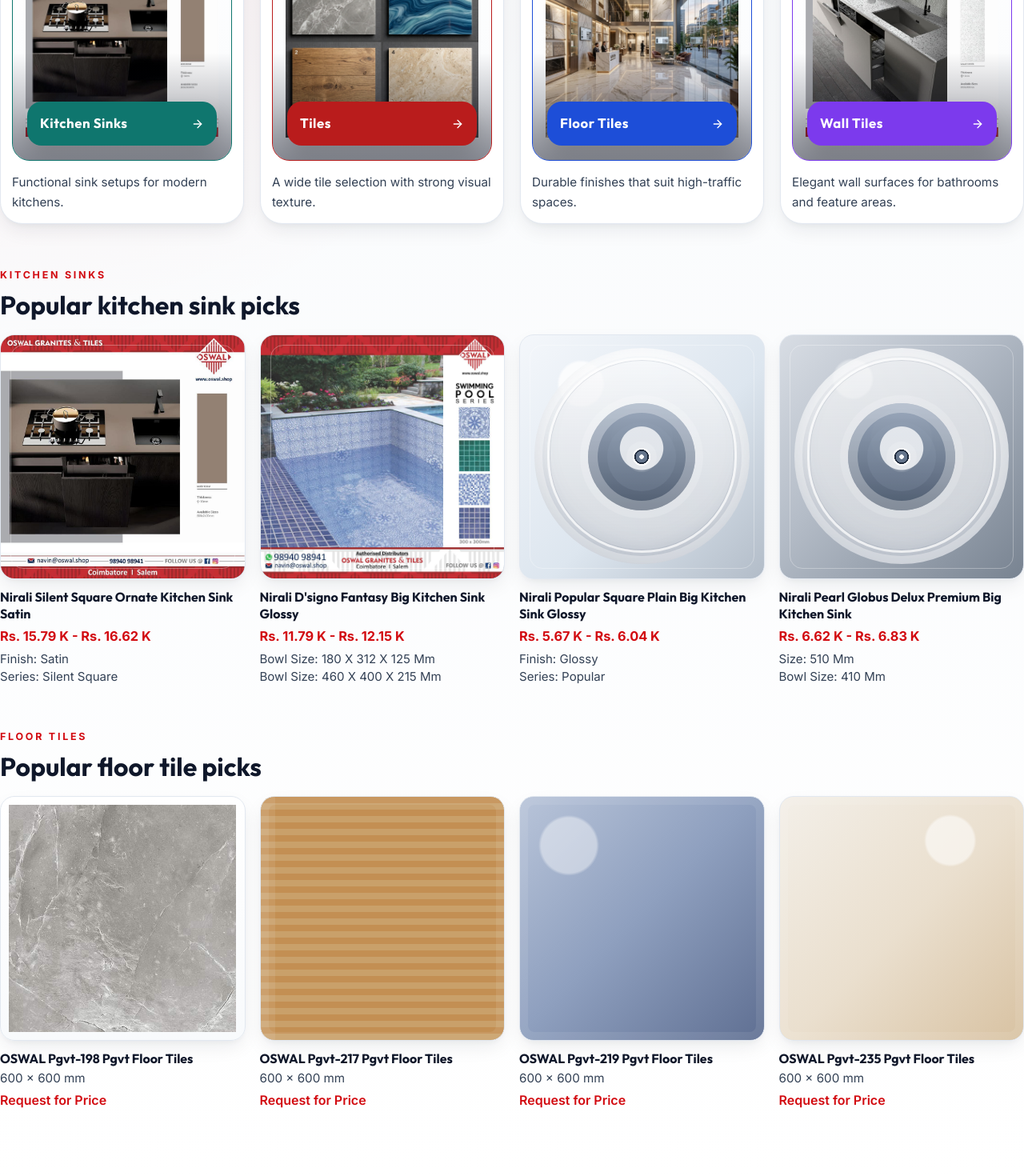
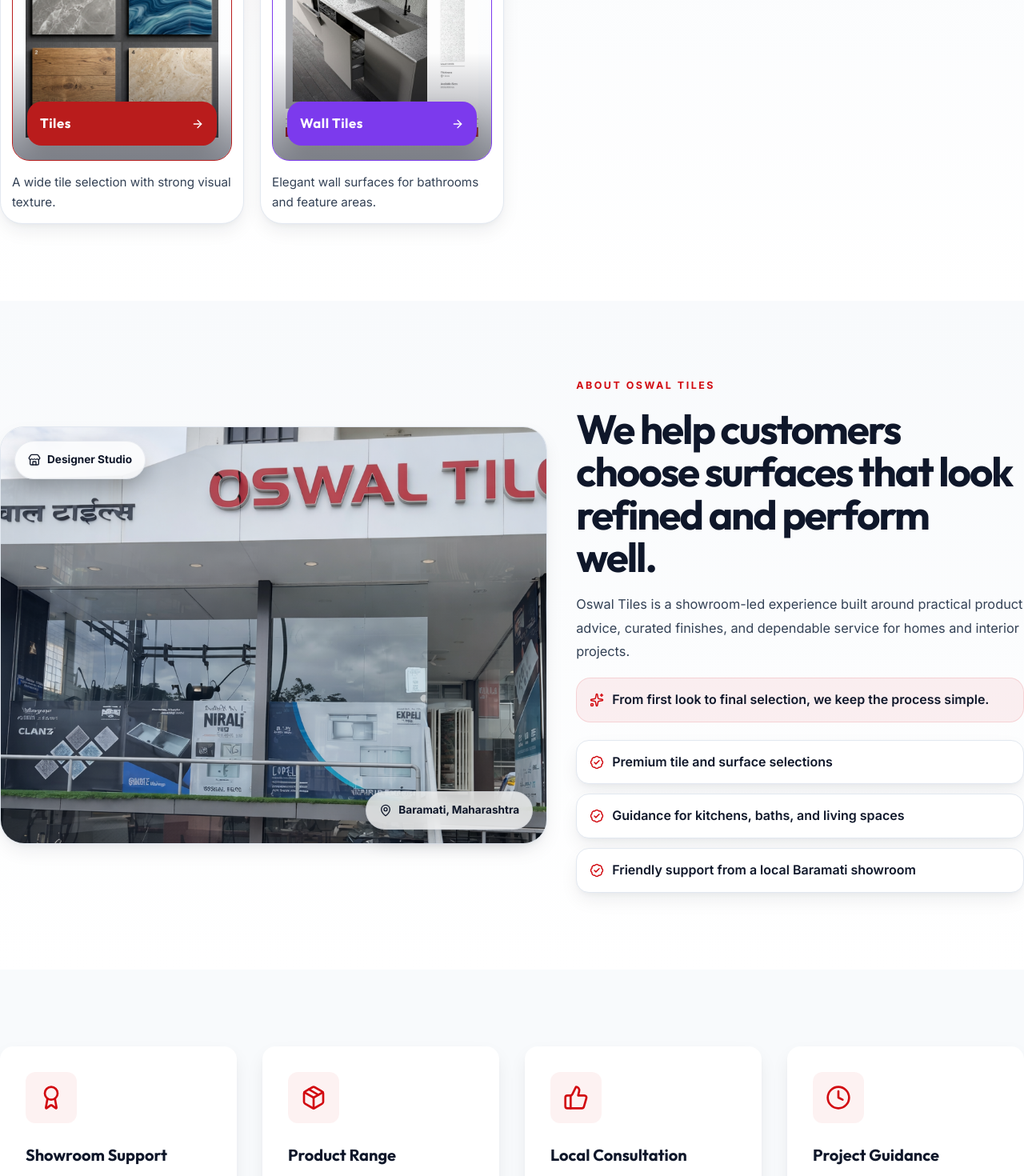
Before and after one commit to PrasadGhadge-WebDev/Oswal-Landing_page, a React (Vite) app in the folder client/: page / in a window 1280 px wide. Shown: the part 2540-4010 px from the top of the page at 80% size. Built offline with nearby package versions, Linux system fonts and the light colour scheme; a web font is replaced by a local one.

Commit message:
backup before delete

```diff
--- a/client/src/components/Category.jsx
+++ b/client/src/components/Category.jsx
@@ -4,22 +4,10 @@ import './Category.css';
 
 const categories = [
   {
-    name: 'Kitchen Sinks',
-    image: '/Whataap.jpeg',
-    accent: '#0F766E',
-    description: 'Functional sink setups for modern kitchens.',
-  },
-  {
     name: 'Tiles',
     image: '/tiles.png',
     accent: '#B91C1C',
     description: 'A wide tile selection with strong visual texture.',
-  },
-  {
-    name: 'Floor Tiles',
-    image: '/hero.png',
-    accent: '#1D4ED8',
-    description: 'Durable finishes that suit high-traffic spaces.',
   },
   {
     name: 'Wall Tiles',
@@ -29,61 +17,7 @@ const categories = [
   },
 ];
 
-const floorTileProducts = [
-  {
-    name: 'OSWAL Pgvt-198 Pgvt Floor Tiles',
-    size: '600 x 600 mm',
-    price: 'Request for Price',
-    image: '/brands/oswal-pgvt-198.jpg',
-  },
-  {
-    name: 'OSWAL Pgvt-217 Pgvt Floor Tiles',
-    size: '600 x 600 mm',
-    price: 'Request for Price',
-    tone: 'wood-beige',
-  },
-  {
-    name: 'OSWAL Pgvt-219 Pgvt Floor Tiles',
-    size: '600 x 600 mm',
-    price: 'Request for Price',
-    tone: 'stone-blue',
-  },
-  {
-    name: 'OSWAL Pgvt-235 Pgvt Floor Tiles',
-    size: '600 x 600 mm',
-    price: 'Request for Price',
-    tone: 'cream-sand',
-  },
-];
 
-const kitchenSinkProducts = [
-  {
-    name: 'Nirali Silent Square Ornate Kitchen Sink Satin',
-    price: 'Rs. 15.79 K - Rs. 16.62 K',
-    details: ['Finish: Satin', 'Series: Silent Square'],
-    image: '/Whataap.jpeg',
-    mediaClass: 'stainless',
-  },
-  {
-    name: "Nirali D'signo Fantasy Big Kitchen Sink Glossy",
-    price: 'Rs. 11.79 K - Rs. 12.15 K',
-    details: ['Bowl Size: 180 X 312 X 125 Mm', 'Bowl Size: 460 X 400 X 215 Mm'],
-    image: '/WhatsApp Image 2026-04-08 at 11.3.jpeg',
-    mediaClass: 'brushed',
-  },
-  {
-    name: 'Nirali Popular Square Plain Big Kitchen Sink Glossy',
-    price: 'Rs. 5.67 K - Rs. 6.04 K',
-    details: ['Finish: Glossy', 'Series: Popular'],
-    mediaClass: 'gloss',
-  },
-  {
-    name: 'Nirali Pearl Globus Delux Premium Big Kitchen Sink',
-    price: 'Rs. 6.62 K - Rs. 6.83 K',
-    details: ['Size: 510 Mm', 'Bowl Size: 410 Mm'],
-    mediaClass: 'dark',
-  },
-];
 
 const Category = () => {
   return (
@@ -119,76 +53,7 @@ const Category = () => {
           ))}
         </div>
 
-        <div className="sink-products-section">
-          <div className="floor-tiles-header">
-            <p className="category-kicker">Kitchen Sinks</p>
-            <h3 className="floor-tiles-title">Popular kitchen sink picks</h3>
-          </div>
 
-          <div className="sink-products-grid">
-            {kitchenSinkProducts.map((product) => (
-              <article key={product.name} className="sink-product-card">
-                <div className={`sink-product-media ${product.mediaClass || 'stainless'}`}>
-                  {product.image ? (
-                    <img
-                      src={product.image}
-                      alt={product.name}
-                      className="sink-product-image"
-                      loading="lazy"
-                      decoding="async"
-                    />
-                  ) : (
-                    <div className="sink-product-placeholder">
-                      <span className="sink-product-bowl" />
-                      <span className="sink-product-drain" />
-                    </div>
-                  )}
-                </div>
-                <div className="sink-product-copy">
-                  <h4>{product.name}</h4>
-                  <strong>{product.price}</strong>
-                  <ul className="sink-product-meta">
-                    {product.details.map((detail) => (
-                      <li key={detail}>{detail}</li>
-                    ))}
-                  </ul>
-                </div>
-              </article>
-            ))}
-          </div>
-        </div>
-
-        <div className="floor-tiles-section">
-          <div className="floor-tiles-header">
-            <p className="category-kicker">Floor Tiles</p>
-            <h3 className="floor-tiles-title">Popular floor tile picks</h3>
-          </div>
-
-          <div className="floor-tiles-grid">
-            {floorTileProducts.map((product) => (
-              <article key={product.name} className="floor-tile-card">
-                <div className={`floor-tile-media ${product.tone || 'image-card'}`}>
-                  {product.image ? (
-                    <img
-                      src={product.image}
-                      alt={product.name}
-                      className="floor-tile-image"
-                      loading="lazy"
-                      decoding="async"
-                    />
-                  ) : (
-                    <span className="floor-tile-swatch-border" />
-                  )}
-                </div>
-                <div className="floor-tile-copy">
-                  <h4>{product.name}</h4>
-                  <p>{product.size}</p>
-                  <span>{product.price}</span>
-                </div>
-              </article>
-            ))}
-          </div>
-        </div>
       </div>
     </section>
   );
--- a/client/src/components/Footer.jsx
+++ b/client/src/components/Footer.jsx
@@ -51,7 +51,7 @@ const Footer = () => {
                      <li><a href="#" className="footer-link">PGVT Designer Series</a></li>
                      <li><a href="#" className="footer-link">Wooden Plank Tiles</a></li>
                      <li><a href="#" className="footer-link">Glazed Vitrified</a></li>
-                     <li><a href="#" className="footer-link">Nirali NG Sinks</a></li>
+
                   </ul>
                </div>
 
```
